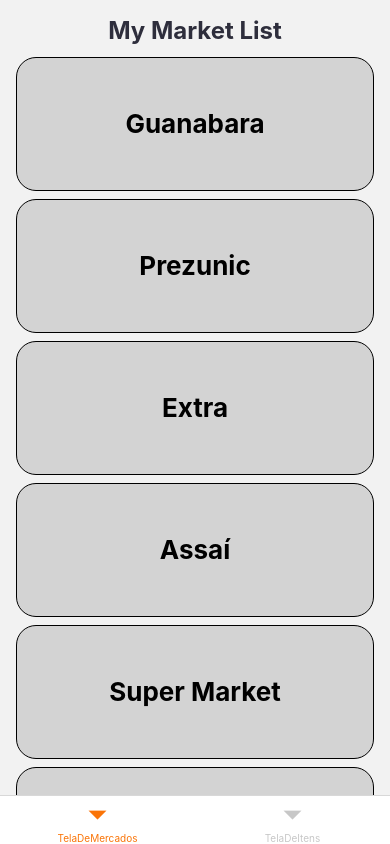
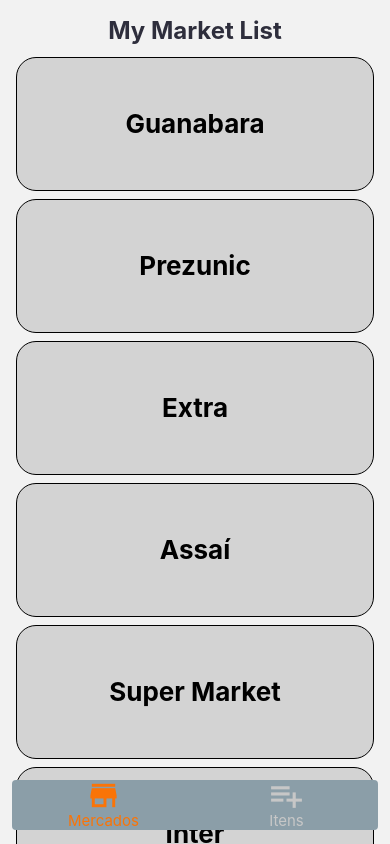
Before and after one commit to William-Sobrinho-Geraldo/My_Market_List_React_Native, a React Native app: screen / in a window 390 px wide. Built offline with nearby package versions, Linux system fonts and the light colour scheme.

Commit message:
Adicionando TabBar e configurando seus icones

```diff
--- a/package.json
+++ b/package.json
@@ -26,6 +26,7 @@
     "@tsconfig/react-native": "^2.0.2",
     "@types/jest": "^29.2.1",
     "@types/react": "^18.0.24",
+    "@types/react-native-vector-icons": "^6.4.13",
     "@types/react-test-renderer": "^18.0.0",
     "babel-jest": "^29.2.1",
     "eslint": "^8.19.0",
--- a/src/cores/Cores.js
+++ b/src/cores/Cores.js
@@ -3,6 +3,7 @@
     corIconesTabBar: "#fafa6e",
     corIconesTabBarDesabilitado: "#C7C7C7",
     corIconesTabBarHabilitado: "#fa7407",
+    corBackgroundTabBar:"#8b9ea8",
 
 };
 export default cores;
--- a/src/rotas/AppRotas.js
+++ b/src/rotas/AppRotas.js
@@ -1,35 +1,71 @@
 import React from "react";
 import { StyleSheet } from "react-native";
-import { NavigationContainer } from "@react-navigation/native";
+import { NavigationContainer, useRoute } from "@react-navigation/native";
 import { createBottomTabNavigator } from "@react-navigation/bottom-tabs";
 
 import TelaDeMercados from "../telas/TelaDeMercados";
 import TelaDeItens from "../telas/TelaDeItens";
 import coresTabBar from "../cores/Cores";
+import MaterialIcons from 'react-native-vector-icons/MaterialIcons';
 
 const Tab = createBottomTabNavigator();
 
-
-export default function AppRotas (){
+export default function AppRotas() {
     const corIconesTabBarDesabilitado = coresTabBar.corIconesTabBarDesabilitado
     const corIconesTabBarHabilitado = coresTabBar.corIconesTabBarHabilitado
+    const corBackgroundTabBar = coresTabBar.corBackgroundTabBar
 
     return <NavigationContainer>
-        <Tab.Navigator screenOptions={{
+        <Tab.Navigator screenOptions={() => ({
             headerShown: false,
-            tabBarActiveTintColor: corIconesTabBarHabilitado ,
-            tabBarInactiveTintColor:  corIconesTabBarDesabilitado,
-            // tabBarLabelStyle: {estilos,tabBar},
+            tabBarActiveTintColor: corIconesTabBarHabilitado,
+            tabBarInactiveTintColor: corIconesTabBarDesabilitado,
+            tabBarStyle:{
+                backgroundColor: corBackgroundTabBar,
+                position: "absolute",
+                borderTopWidth: 0,
+
+                bottom:14,
+                marginHorizontal:12,
+                elevation:0,
+                borderRadius:4,
+                height:50,
+            },
+            tabBarLabelStyle:{
+                fontSize:15,
             }
-        }>
-            <Tab.Screen name="TelaDeMercados" component={TelaDeMercados}  />
-            <Tab.Screen name="TelaDeItens" component={TelaDeItens}  />
+            // tabBarIcon: ({ focused, color, size }) => {
+            //     let iconName; // = "playlist-add";
+            // //     //let Icon = <MaterialIcons name= "store-mall-directory"  size={35} color={"#C7C7C7"} />
+
+            //     if (route.name === "TelaDeItens") {
+            //         iconName = focused ? "playlist-add": "list";
+            // //         //Icon = < MaterialIcons name="playlist-add" size={35} color={"#C7C7C7"}/>
+            //     } else if (route.name === "TelaDeMercados") {
+            //         iconName = focused ? "store-mall-directory": "local-mall";
+            //     }
+            //     return <MaterialIcons name={iconName} size={35} color="#C7C7C7" />;
+            // },
+        })}>
+            <Tab.Screen name="Mercados" component={TelaDeMercados} options={{
+                tabBarIcon: ({ color, focused }) => {
+                    if (focused) {
+                        return <MaterialIcons name="store-mall-directory" size={35} color={color} />
+                    } else {
+                        return <MaterialIcons name="store-mall-directory" size={35} color={color} />
+                    }
+                }
+            }}
+            />
+            <Tab.Screen name="Itens" component={TelaDeItens} options={{
+                tabBarIcon: ({ color,  focused }) => {
+                    if (focused) {
+                        return < MaterialIcons name="playlist-add" size={37} color={color} />
+                    } else {
+                        return < MaterialIcons name="playlist-add" size={37} color={color} />
+                    }
+                }
+            }} />
         </Tab.Navigator>
     </NavigationContainer>
 }
-
-const estilos = StyleSheet.create({
-    tabBar:{
-
-    }
-})
```
Also changed, not shown: App.tsx (+6 -1 lines), 1 other file (tests, documents, lock files or other folders).
